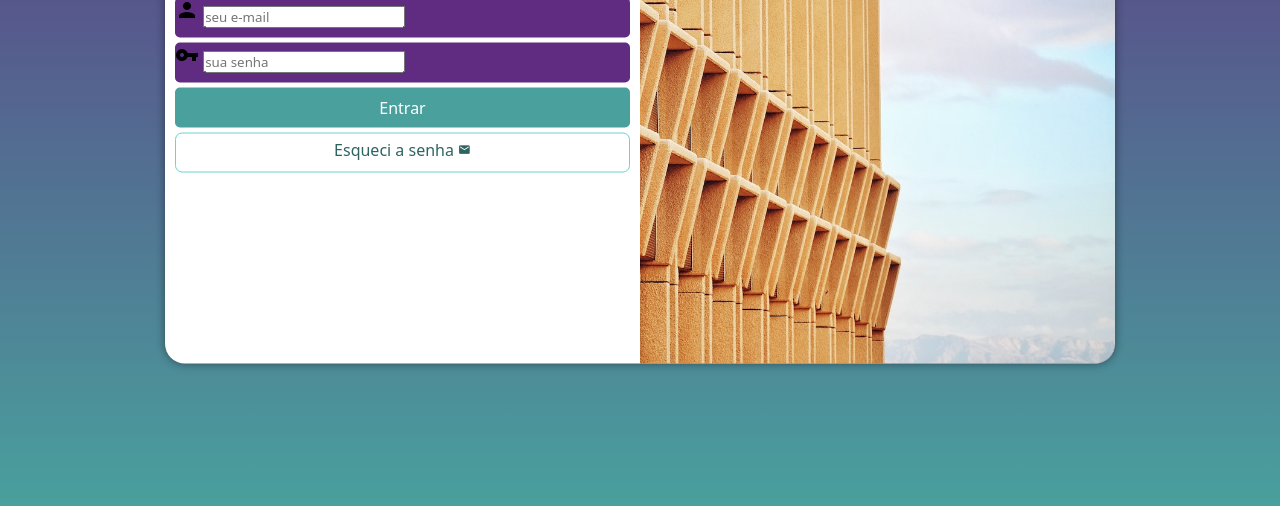
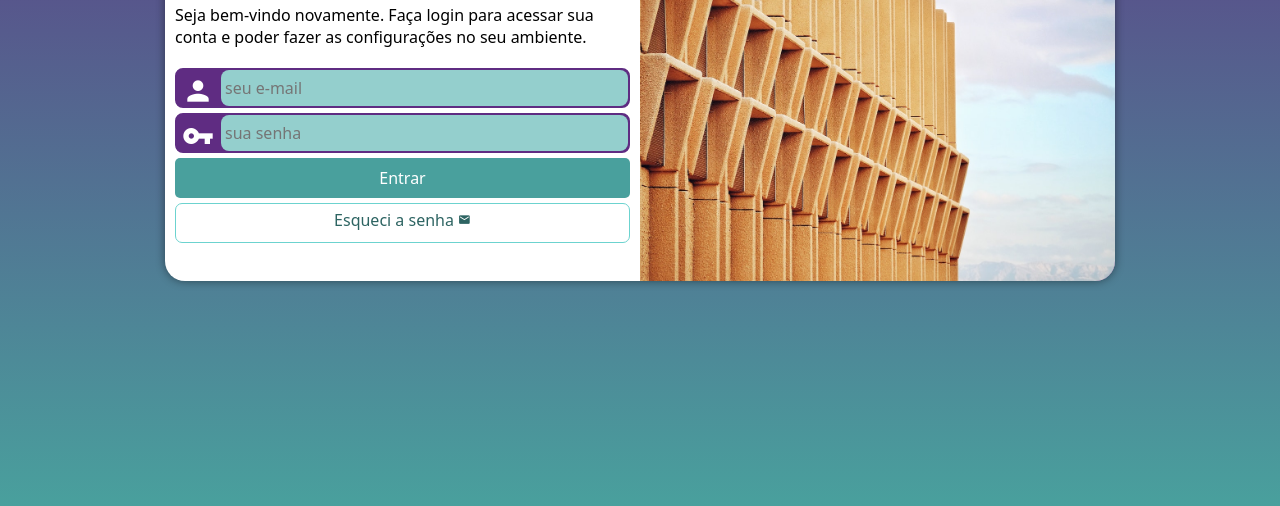
Before and after one commit to jefersonssant/projeto-login, a plain HTML site: page index.html in a window 1280 px wide. Shown: the part 294-800 px from the top of the page. Drawn offline with Linux system fonts and the light colour scheme.

Commit message:
bug fixed

```diff
--- a/estilos/media-query.css
+++ b/estilos/media-query.css
@@ -15,6 +15,7 @@ Grandes telas: acima de 1200*/
     }
     section#login {
         width: 80vw;
+        height: 280px;
     }
     section#login > div#imagem {
         float: left;
@@ -33,7 +34,9 @@ Grandes telas: acima de 1200*/
     body {background-image: linear-gradient(to top,  #49a09d, #5f2c82);
 
     }
-    section#login {width: 950px;
+    section#login {
+        width: 950px;
+        height: 350px;
     }
 
     section#login > div#imagem {
@@ -53,6 +56,7 @@ Grandes telas: acima de 1200*/
     }
 
     div#formulario > p {
-        font-size: 1.2em;
+        font-size: 1em;
+        margin: 20px 0px;
     }
 }
--- a/estilos/style.css
+++ b/estilos/style.css
@@ -29,7 +29,6 @@ section#login {
     position: absolute;
     top: 50%;
     left: 50%;
-    transform: translate(-50%, -50%);
     overflow: hidden;
 
     background-color: white;
@@ -37,6 +36,7 @@ section#login {
     height: 515px;
     border-radius: 20px;
     box-shadow: 0px 0px 10px rgba(0, 0, 0, 0.450);
+    transform: translate(-50%, -50%);
     transition: width .3s, heigt .3s;
     transition-timing-function: ease;
 }
@@ -65,16 +65,41 @@ div#formulario > p {
 
 form > div.campo {
     background-color: #5f2c82;
+    border: 2px solid #5f2c82;
     display: block;
     width: 100%;
     height: 40px;
-    border-radius: 5px;
+    border-radius: 8px;
     margin: 5px 0px;
 }
 
-div.campo label {
+div.campo > label {
     display: none;
-    font-size: .8em;
+}
+
+div.campo > i {
+    color: white;
+    /*background-color: black;*/
+    font-size: 2em;
+    width: 40px;
+    padding: 5px;
+
+}
+
+div.campo > input {
+    background-color: #94cfcd;
+    font-size: 1em;
+    width: calc(100% - 44px);
+    height: 100%;
+    border: 0px;
+    border-radius: 8px;
+    padding: 4px;
+    margin-left: 44px;
+    transform: translateY(-42px);
+}
+
+div.campo > input:focus-within {
+    background-color: white;
 }
 
 form > input[type=submit] {
--- a/index.html
+++ b/index.html
@@ -22,12 +22,12 @@
                   <div class="campo">
                     <i class="material-icons">person</i>
                     <input type="email" name="login" id="ilogin" placeholder="seu e-mail" autocomplete="email" required maxlength="30">
-                    <label for="ilogin">Login</label>
+                    <label for="ilogin"></label>
                   </div>
                   <div class="campo">
                     <i class="material-icons">vpn_key</i>
                     <input type="password" name="senha" id="isenha" placeholder="sua senha" autocomplete="current-password" required minlength="8" maxlength="15">
-                    <label for="isenha">Senha</label>
+                    <label for="isenha"></label>
                   </div>
                   <input type="submit" value="Entrar">
                   <a href="esqueci.html" class="botao">
```
